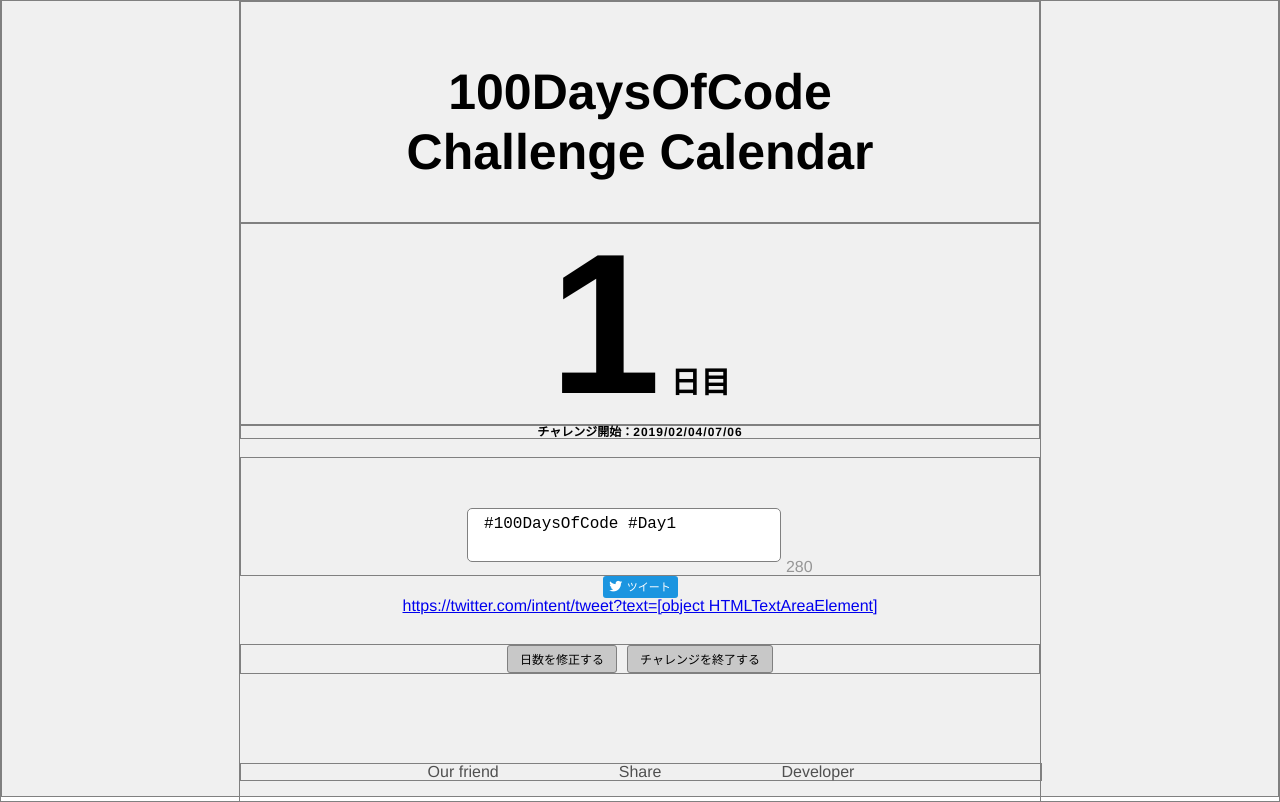
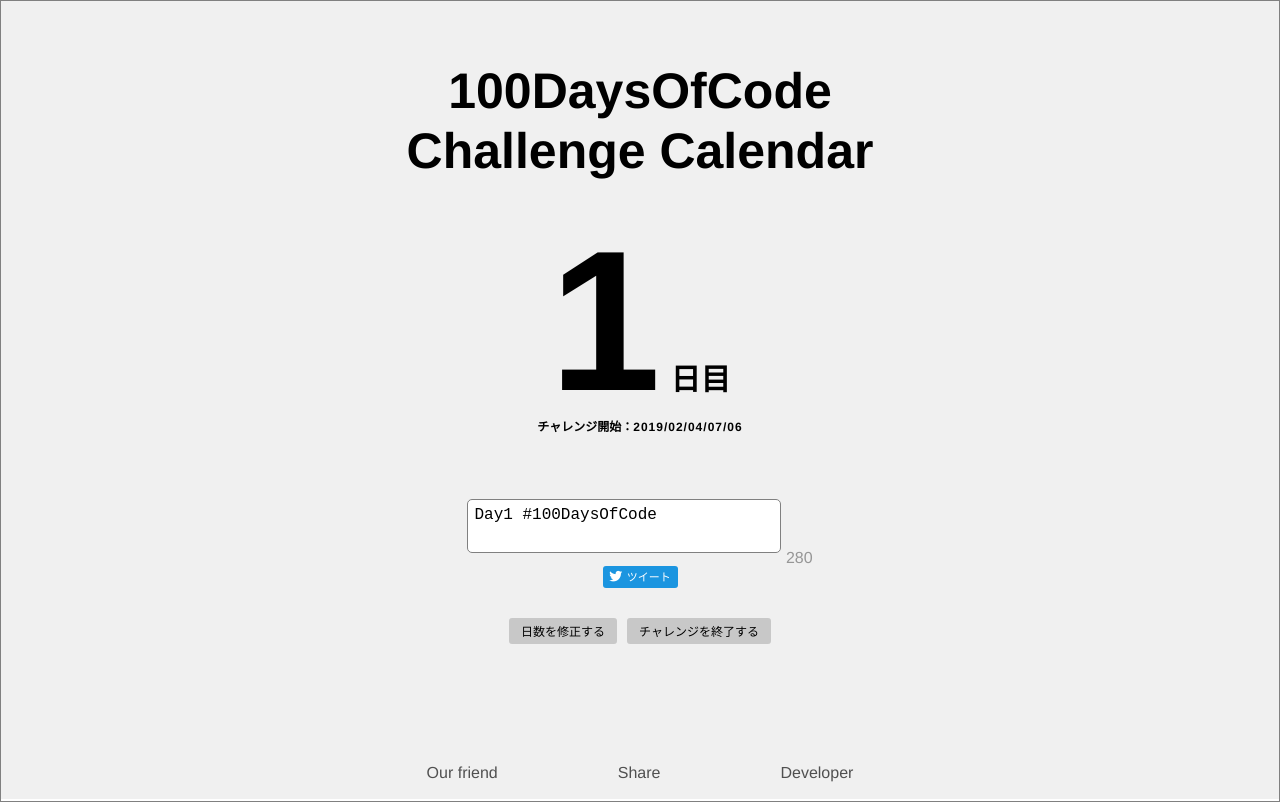
Before and after one commit to yokuneru/100DaysOfCode_Challenge_Calendar, a plain HTML site: page index.html in a window 1280 px wide. Both pictures are taken after a click on the element "今日からはじめる". Drawn offline with nearby package versions, Linux system fonts and the light colour scheme.

```diff
--- a/css/styles.css
+++ b/css/styles.css
@@ -225,7 +225,7 @@ textarea[type="text"] {
   font-size: 13px;
 }
 
-#tw-btn p{
+#tw-btn a{
   display: inline;
   color: #fff;
   text-decoration: none;
@@ -294,5 +294,5 @@ textarea[type="text"] {
 
 /* 開発検証用 */
 div {
-  border: 0.5px solid gray;
+  /* border: 0.5px solid gray; */
 }
--- a/index.html
+++ b/index.html
@@ -85,18 +85,15 @@
             <p>前回の学習：<span id="lastAccess">○○</span></p>
           </div>
 
-
-          <div class="textarea">
-            <textarea type="text" class="comment" id="comment"></textarea>
+          <!-- tweet -->
+          <form name="fm">
+            <textarea type="text" name="tarea" class="comment"></textarea>
             <p id="textCnt">280</p>
-          </div>
-
-          <!-- tweet! -->
-          <div id="tw-btn">
-            <i class="fab fa-twitter"></i>
-            <p>ツイート</p>
-          </div>
-          <a id="tw" href="#">ついーと</a>
+            <div id="tw-btn">
+              <i class="fab fa-twitter"></i>
+              <a href="https://twitter.com/intent/tweet?hashtags=100DaysOfCode&text=" data-text="" target="_blank">ツイート</a>
+            </div>
+          </form>
 
 
           <div class="option-nav">
--- a/js/main.js
+++ b/js/main.js
@@ -40,13 +40,12 @@ $(function(){
 
       dayCnt = 1;
       $("#dayCnt").text(dayCnt);
-      $("#comment").text(" #100DaysOfCode #Day" + dayCnt)
+      $(".comment").text("Day" + dayCnt + " #100DaysOfCode")
       $("#start-date").text(today);
       $(".lastAccess").css("visibility", "hidden");
       localStorage.setItem("dayCnt", dayCnt);
       localStorage.setItem("startDate", today);
       localStorage.setItem("lastAccess", today);
-      showLog(); //開発用
     });
 
 
@@ -77,7 +76,7 @@ $(function(){
         $("#view-frame").animate({scrollTop:target}, 400, "swing");
 
         $("#dayCnt").text(dayCnt);
-        $("#comment").text(" #100DaysOfCode #Day" + dayCnt)
+        $(".comment").text("Day" + dayCnt + " #100DaysOfCode")
         $(".startDate").css("visibility", "hidden");
         $(".lastAccess").css("visibility", "hidden");
         localStorage.setItem("dayCnt", dayCnt);
@@ -100,7 +99,7 @@ $(function(){
       showLog();
     }
     $("#dayCnt").text(dayCnt);
-    $("#comment").text(" #100DaysOfCode #Day" + dayCnt)
+    $(".comment").text("Day" + dayCnt + " #100DaysOfCode")
 
     //開始日の表示設定
     if(startDate == undefined){
@@ -112,10 +111,10 @@ $(function(){
 
 
   //コメントの入力
-  $("#comment").on("click change keyup", function(){
+  $(".comment").on("click change keyup", function(){
     $(this).addClass("comment-anm");
 
-    // var comment = document.fm.comment.value;
+    var comment = document.fm.tarea.value;
     $("#textCnt").text(280 - comment.length);
     if(comment.length < 270){
       $("#textCnt").css("color", "rgb(150, 150, 150)")
@@ -125,21 +124,7 @@ $(function(){
       $("#textCnt").css("color", "rgb(200, 60, 60)")
     }
 
-  });
-
-  // $("#tw-btn").click(function(){
-  //   window.location.href = "https://twitter.com/intent/tweet?text=" + "" + comment;
-  // });
-
-  // $("#tw").click(function(){
-  //   $("#tw").attr("href", "https://twitter.com/intent/tweet?text=" + comment);
-  // });
-
-  $(document).click(function(){
-    $("#tw").text("https://twitter.com/intent/tweet?text=" + comment);
-
-    console.log(comment);
-    console.log("コメントは" + comment + "です");
+    $("#tw-btn a").attr("href", "https://twitter.com/intent/tweet?hashtags=100DaysOfCode&text=" + comment);
   });
 
 
```
